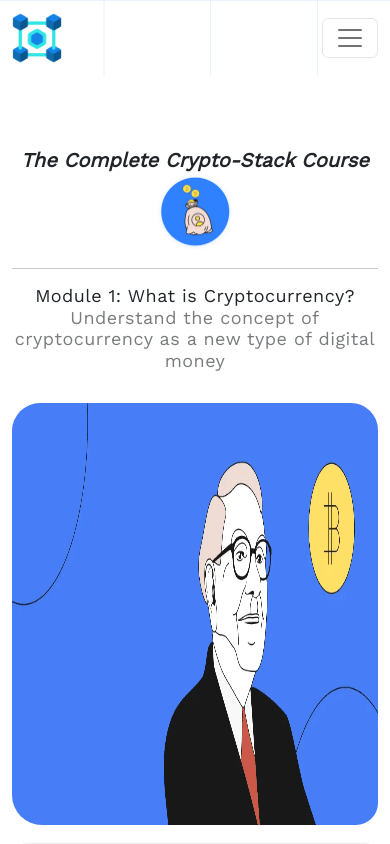
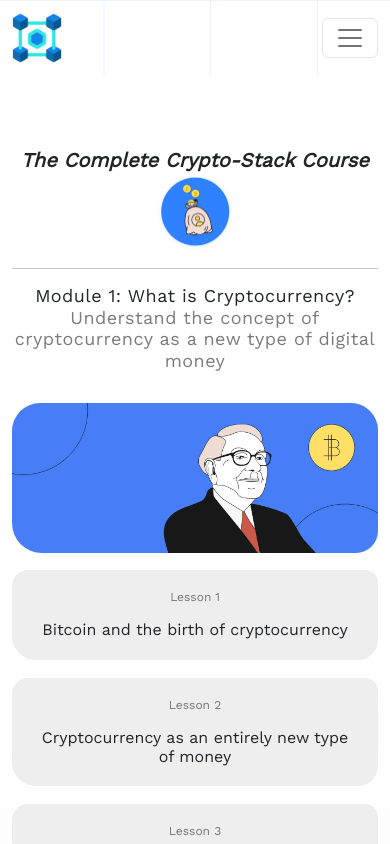
Before and after one commit to TEE2DWHY/TeamDefi, a React (Create React App) app: page /course-pack in a window 390 px wide. Shown: the top 844 px of the page. Built offline with nearby package versions, Linux system fonts and the light colour scheme.

Commit message:
working on mobile responsiveness

```diff
--- a/src/index.css
+++ b/src/index.css
@@ -696,8 +696,8 @@ h2.materials{
   margin-bottom: 1.125rem;
   height: 50vh;
   border-radius: 28px 27px 22px 30px;
--webkit-border-radius: 28px 27px 22px 30px;
--moz-border-radius: 28px 27px 22px 30px;
+  -webkit-border-radius: 28px 27px 22px 30px;
+  -moz-border-radius: 28px 27px 22px 30px;
   }
 
 .module-header{
@@ -874,5 +874,18 @@ text-align: right;
   width: 80px;
   height: 80px;
 }
+.course-img{
+  width: 100%;
+  height: 90%;
+  margin-bottom: 1.125rem;
+  border-radius: 28px 27px 22px 30px;
+-webkit-border-radius: 28px 27px 22px 30px;
+-moz-border-radius: 28px 27px 22px 30px;
+  }
+
+  .course-details{
+  height: 100%;
+  overflow-y: none;
+}
 
 }
```
